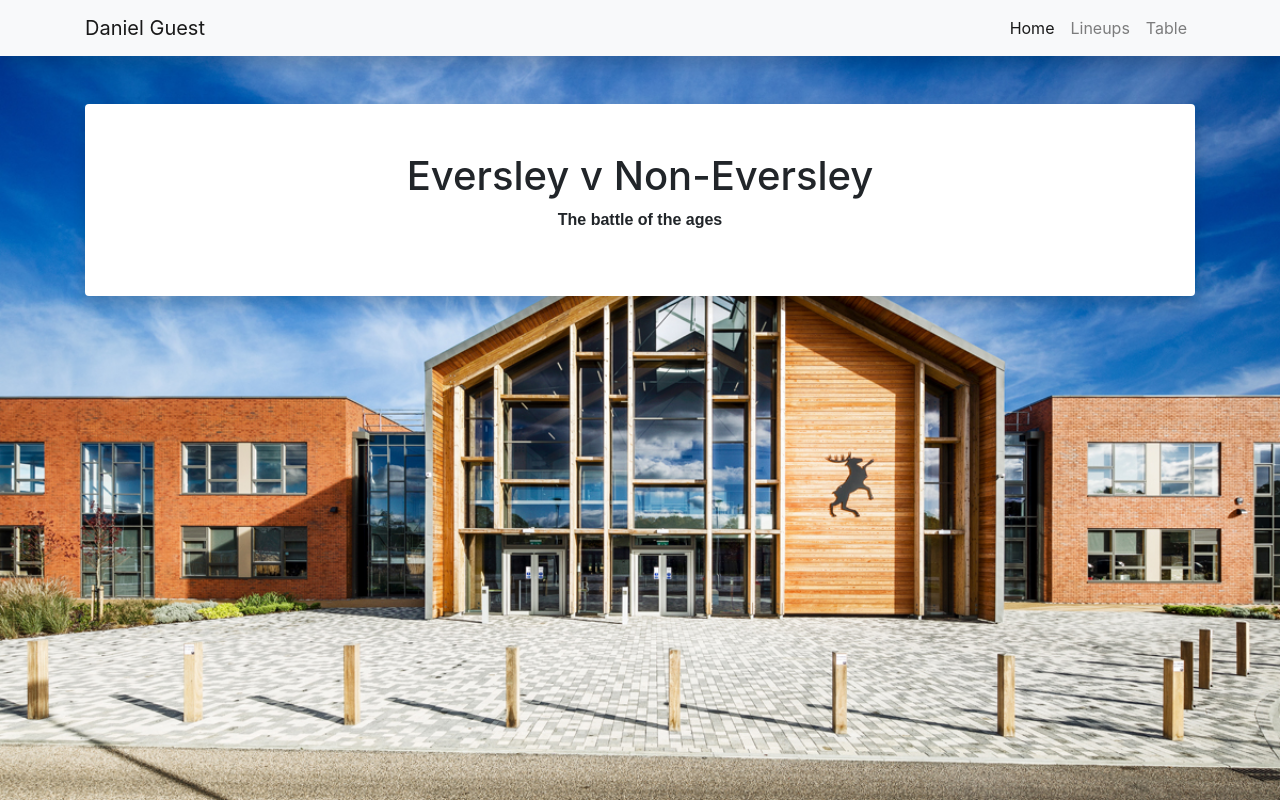
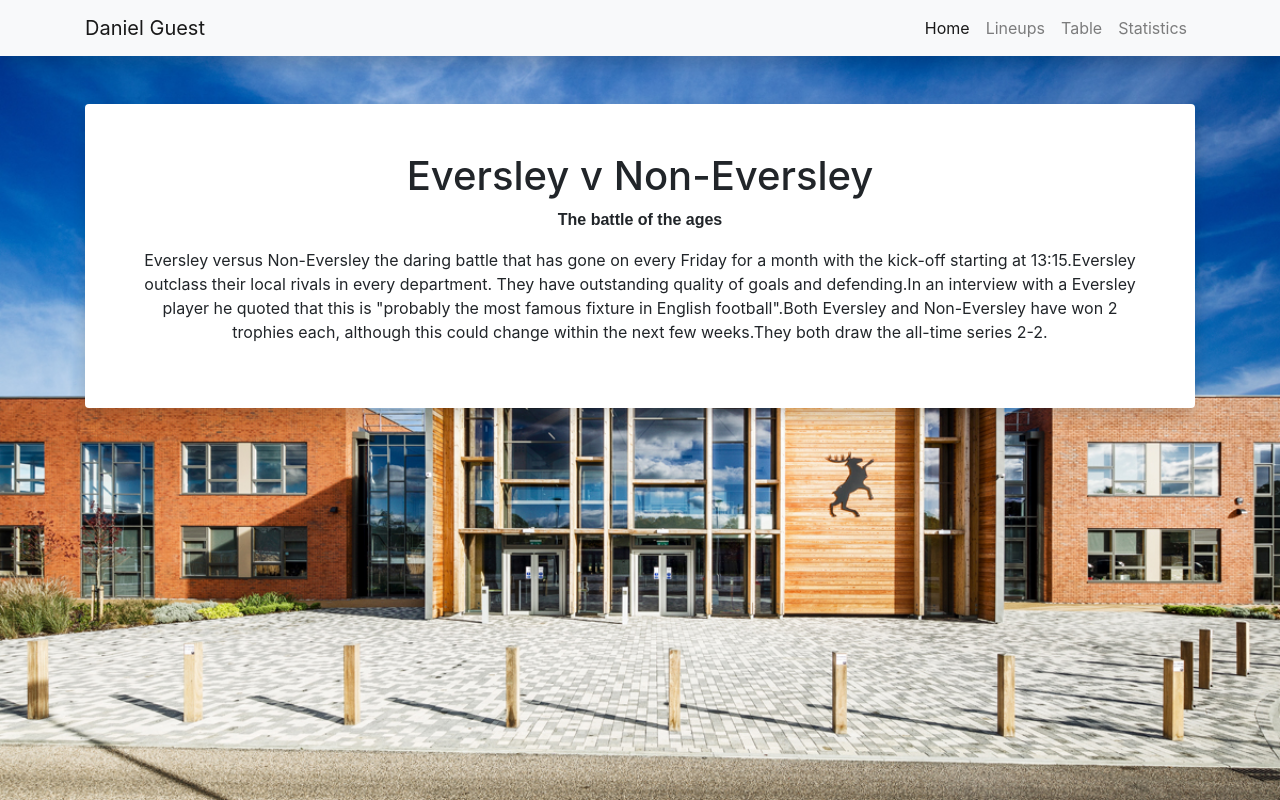
Before and after one commit to daniginho/lunchtime_games, a plain HTML site: page index.html in a window 1280 px wide. Drawn offline with nearby package versions, Linux system fonts and the light colour scheme.

Commit message:
added stats

```diff
--- a/index.html
+++ b/index.html
@@ -59,6 +59,10 @@
       font-size: 16px;
 
       }
+      p{
+          text-align: center;
+      }
+
 
         </style>
 </head>
@@ -82,6 +86,9 @@
               <li class="nav-item">
                 <a class="nav-link" href="table.html">Table</a>
               </li>
+              <li class="nav-item">
+                <a class="nav-link" href="stats.html">Statistics</a>
+              </li>
             </ul>
           </div>
         </div>
@@ -93,6 +100,6 @@
           <div class="card-body p-5">
             <h1 class="center">Eversley v Non-Eversley</h1>
             <p class="center2" >The battle of the ages</p>
-            <p></p>
+            <p>Eversley versus Non-Eversley the daring battle that has gone on every Friday for a month with the kick-off starting at 13:15.Eversley outclass their local rivals in every department. They have outstanding quality of  goals and defending.In an interview with a Eversley player he quoted that this is "probably the most famous fixture in English football".Both Eversley and Non-Eversley have won  2 trophies each, although this could change within the next few weeks.They both draw the all-time series 2-2.</p>
 </body>
 </html>
```
